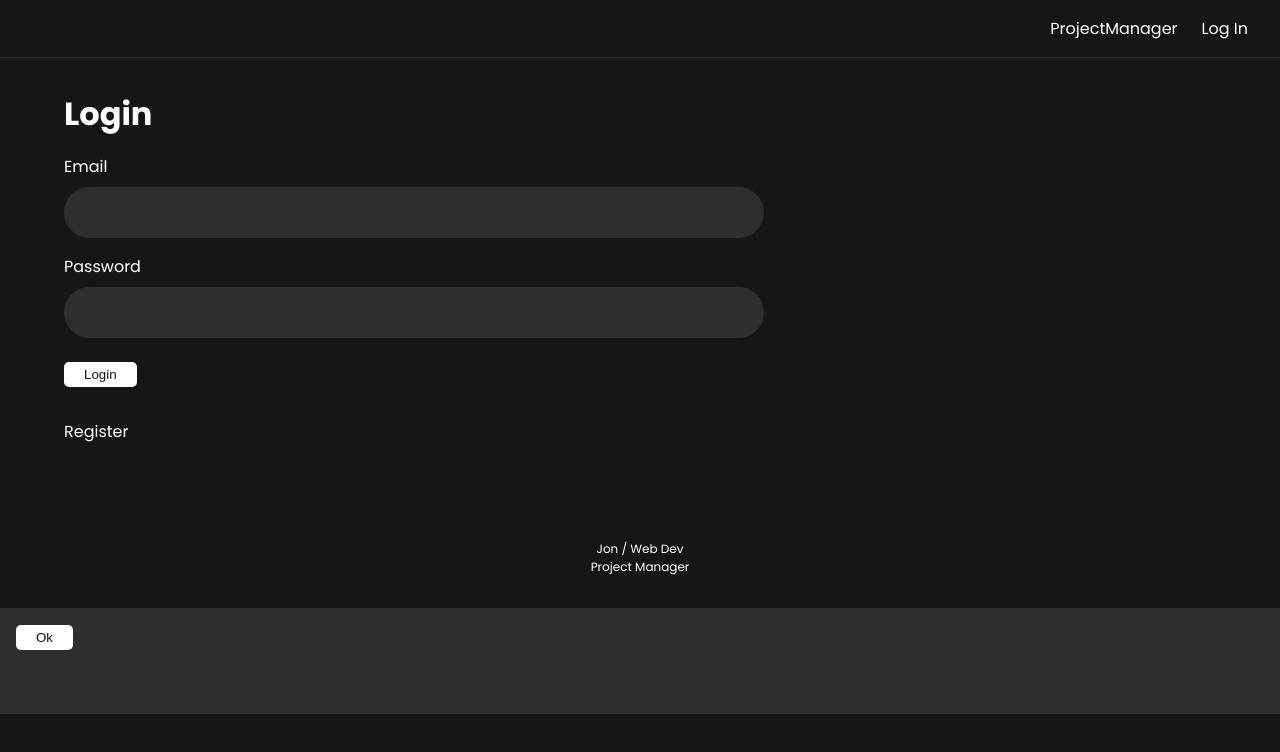
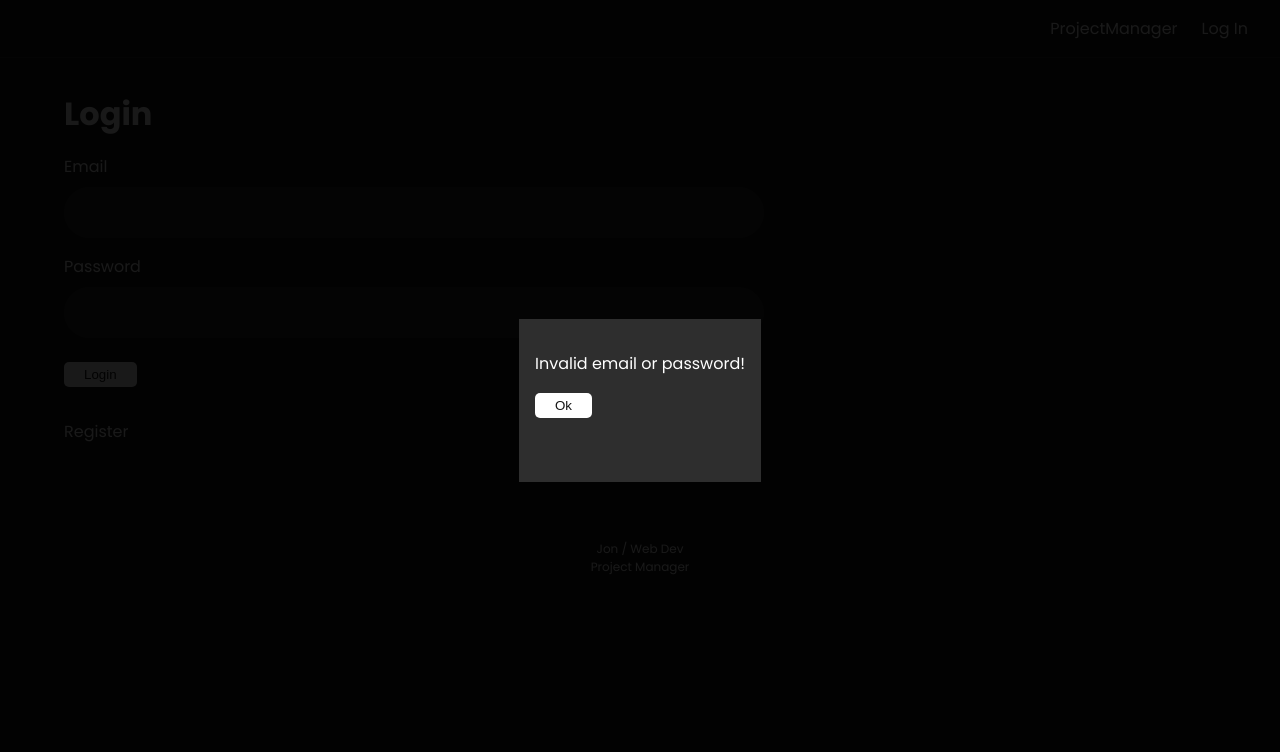
Before and after one commit to venoblin/teamhub-frontend, a React (Create React App) app: page /login in a window 1280 px wide. Both pictures are taken after typing "name@example.com", "Sample123" into the empty fields and a click on the button "Login". Shown: the top 752 px of the page. Built offline with nearby package versions, Linux system fonts and the light colour scheme; no server answers.

Commit message:
fixed pop up

```diff
--- a/src/components/ui/PopUp/PopUp.css
+++ b/src/components/ui/PopUp/PopUp.css
@@ -1,3 +1,17 @@
+.pop-up {
+  position: fixed;
+  display: flex;
+  justify-content: center;
+  align-items: center;
+  top: 0;
+  left: 0;
+  width: 100vw;
+  height: 100vh;
+  z-index: 10;
+  margin-top: 0;
+  border-radius: 0;
+  background: rgba(0, 0, 0, 0.9);
+}
 .pop-up .inner-panel {
   margin: 0;
   background: #2E2E2E;
--- a/src/components/ui/PopUp/PopUp.scss
+++ b/src/components/ui/PopUp/PopUp.scss
@@ -1,6 +1,18 @@
 @import '../../../styles/vars/variables.scss';
 
 .pop-up {
+  position: fixed;
+  display: flex;
+  justify-content: center;
+  align-items: center;
+  top: 0;
+  left: 0;
+  width: 100vw;
+  height: 100vh;
+  z-index: 10;
+  margin-top: 0;
+  border-radius: 0;
+  background: rgba($color: #000000, $alpha: 0.9);
 
   .inner-panel {
     margin: 0;
--- a/src/contexts/PopUpContext.tsx
+++ b/src/contexts/PopUpContext.tsx
@@ -8,11 +8,14 @@ export const PopUpContext = createContext<PopUpContextType | null>(null)
 
 export const PopUpProvider = (props: PropsWithChildren) => {
   const [isShowing, toggleIsShowing] = useToggle()
-
-  let componentToShow = null
+  const [componentToShow, setComponentToShow] = useState<JSX.Element>(<p></p>)
 
   const showPopUp = (component: JSX.Element) => {
-    componentToShow = component
+    setComponentToShow(component)
+    toggleIsShowing()
+  }
+
+  const dismissPopUp = () => {
     toggleIsShowing()
   }
 
@@ -26,7 +29,7 @@ export const PopUpProvider = (props: PropsWithChildren) => {
             {componentToShow != null &&
               componentToShow
             }
-            <button onClick={toggleIsShowing}>Ok</button>
+            <button onClick={dismissPopUp}>Ok</button>
           </Panel>
         </PopUp>
       }
--- a/src/styles/App.css
+++ b/src/styles/App.css
@@ -122,7 +122,6 @@ button:hover::after {
   padding: 1rem 4rem 4rem 4rem;
 }
 
-.panel.pop-up,
 .panel.loader {
   position: fixed;
   display: flex;
--- a/src/styles/App.scss
+++ b/src/styles/App.scss
@@ -143,7 +143,6 @@ button {
   padding: 1rem 4rem 4rem 4rem;
 }
 
-.panel.pop-up,
 .panel.loader {
   position: fixed;
   display: flex;
```
Also changed, not shown: 2 other files (tests, documents, lock files or other folders).
